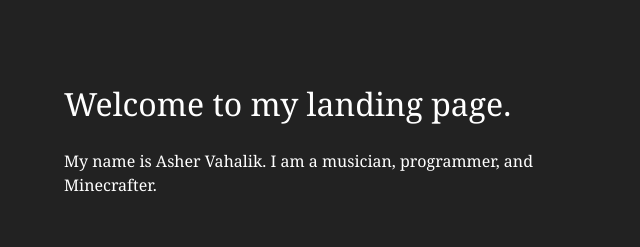
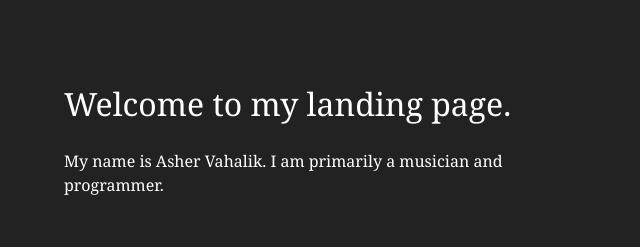
Before and after one commit to ashervahalik/ashervahalik.github.io, a plain HTML site: page index.html in a window 1280 px wide. Shown: the top 247 px of the page, 72-712 px from the left. Drawn offline with Linux system fonts and the light colour scheme.

Commit message:
Minor info changes

```diff
--- a/index.html
+++ b/index.html
@@ -9,7 +9,7 @@
 	<body>
 		<div id='main'>
 			<h1>Welcome to my landing page.</h1>
-			<p>My name is Asher Vahalik. I am a musician, programmer, and Minecrafter.</p>
+			<p>My name is Asher Vahalik. I am primarily a musician and programmer.</p>
 			<br/>
 			<p>If you're here, chances are you're looking for one of these:</p>
 			<p>My YouTube channel: <a href='https://youtube.com/@asherplaystheorgan'>Asher Plays The Organ</a></p>
```
